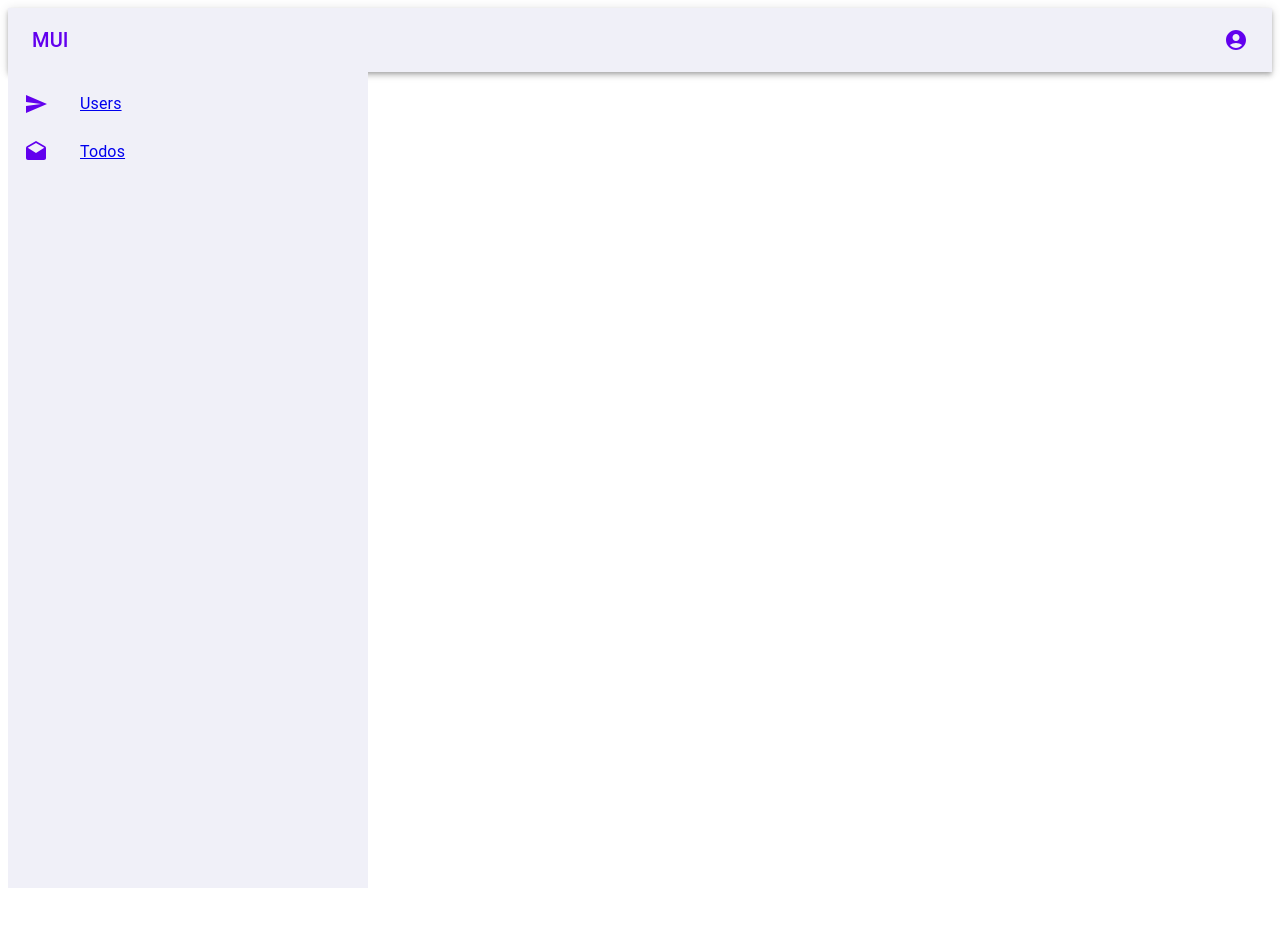
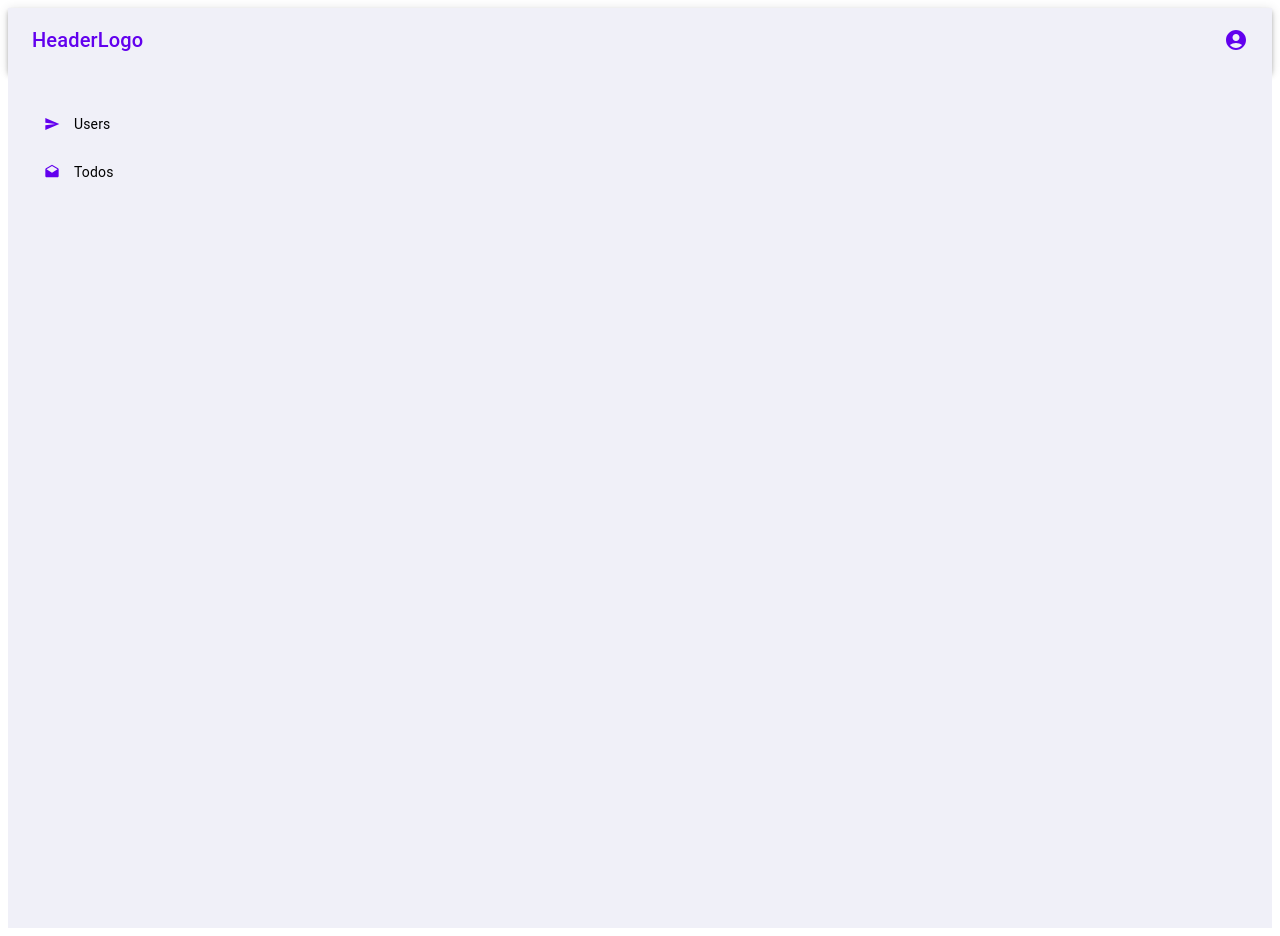
Before and after one commit to Dmitriy-Herasymenko/admin-panel-react-redux-typescript, a React (Create React App) app in the folder ui/: page / in a window 1280 px wide. Before the commit the page ends 896 px from the top, so only its background shows below. Built offline with nearby package versions, Linux system fonts and the light colour scheme.

Commit message:
change style

```diff
--- a/ui/src/components/drawer/index.tsx
+++ b/ui/src/components/drawer/index.tsx
@@ -3,22 +3,37 @@ import {List, ListItemButton, ListItemIcon, ListItemText} from '@mui/material';
 import {BrowserRouter, Link, Route, Switch} from 'react-router-dom';
 import {links, routes} from "../../modules/routes";
 
+
 export const Sidebar: React.FC = () => {
     return (
-        <div style={{display: 'flex'}}>
+        <div style={{display: 'flex', backgroundColor: '#f0f0f8', padding: '20px'}}>
             <BrowserRouter>
                 <List
-                    sx={{width: '100%', maxWidth: 360, height: '100vh', bgcolor: '#f0f0f8'}}
+                    sx={{width: '100%', maxWidth: 150, height: '100vh', bgcolor: '#f0f0f8'}}
                     component="nav"
                     aria-labelledby="nested-list-subheader"
                 >
                     {
                         links.map(link =>
                             <ListItemButton>
-                                <ListItemIcon style={{color: '#6200ee'}}>
+                                <ListItemIcon
+                                    style={{color: '#6200ee', minWidth: '30px'}}
+                                >
                                     {link.icon}
                                 </ListItemIcon>
-                                <Link to={link.link}><ListItemText primary={link.title}/></Link>
+                                <Link
+                                    to={link.link}
+                                    style={{textDecoration: 'none'}}
+                                >
+                                    <ListItemText
+                                        primary={<span style={{
+                                            color: '#000',
+                                            fontSize: '14px',
+                                            fontWeight: 'normal'
+                                        }}
+                                        >{link.title}</span>}
+                                    />
+                                </Link>
                             </ListItemButton>
                         )}
                 </List>
--- a/ui/src/components/header/index.tsx
+++ b/ui/src/components/header/index.tsx
@@ -17,7 +17,7 @@ export const Header = () => {
                     component="div"
                     sx={{display: {xs: 'none', sm: 'block'}}}
                 >
-                    MUI
+                    HeaderLogo
                 </Typography>
                 <Box sx={{flexGrow: 1}}/>
                 <Box sx={{display: {xs: 'none', md: 'flex'}}} style={{color: '#6200ee'}}>
--- a/ui/src/modules/routes/index.tsx
+++ b/ui/src/modules/routes/index.tsx
@@ -7,12 +7,12 @@ export const links = [
     {
         title: 'Users',
         link: '/users',
-        icon:  <Send />
+        icon:  <Send  style={{fontSize: '1rem'}}/>
     },
     {
         title: 'Todos',
         link: '/todos',
-        icon:  <Drafts />
+        icon:  <Drafts style={{fontSize: '1rem'}}/>
     }
 ];
 
--- a/ui/src/modules/tables/index.tsx
+++ b/ui/src/modules/tables/index.tsx
@@ -13,13 +13,26 @@ interface IProps {
 
 export const BasicTable: React.FC<IProps> = ({columns, rows}) => {
     return (
-        <TableContainer component={Paper}>
-            <Table sx={{minWidth: 650}} aria-label="simple table">
+        <TableContainer component={Paper} style={{
+            width: '85%',
+            margin: '0 auto',
+            height: '100%',
+            borderRadius: '12px',
+            boxShadow: '0 5px 10px 0 rgba(0, 0, 0, 0.05)',
+            padding: '10px'
+        }}>
+            <Table sx={{minWidth: 650}}>
                 <TableHead>
                     <TableRow>
                         {
                             columns.map((col) =>
-                                <TableCell align="center" key={col.key}>{col.title}</TableCell>)
+                                <TableCell
+                                    align="center"
+                                    key={col.key}
+                                    style={{fontSize: '12px', fontWeight: 600}}
+                                >
+                                    {col.title}
+                                </TableCell>)
                         }
                     </TableRow>
                 </TableHead>
@@ -29,13 +42,18 @@ export const BasicTable: React.FC<IProps> = ({columns, rows}) => {
                             <TableRow key={row.id}>
                                 {columns.map((col: any) =>
 
-                                    <TableCell align="center" key={col.key}>{row[col.key]}</TableCell>
+                                    <TableCell
+                                        align="center"
+                                        key={col.key}
+                                        style={{fontSize: '12px', fontWeight: 'initial'}}
+                                    >
+                                        {row[col.key]}
+                                    </TableCell>
                                 )}
                             </TableRow>
                         )
                     }
                 </TableBody>
-
             </Table>
         </TableContainer>
     );
```
